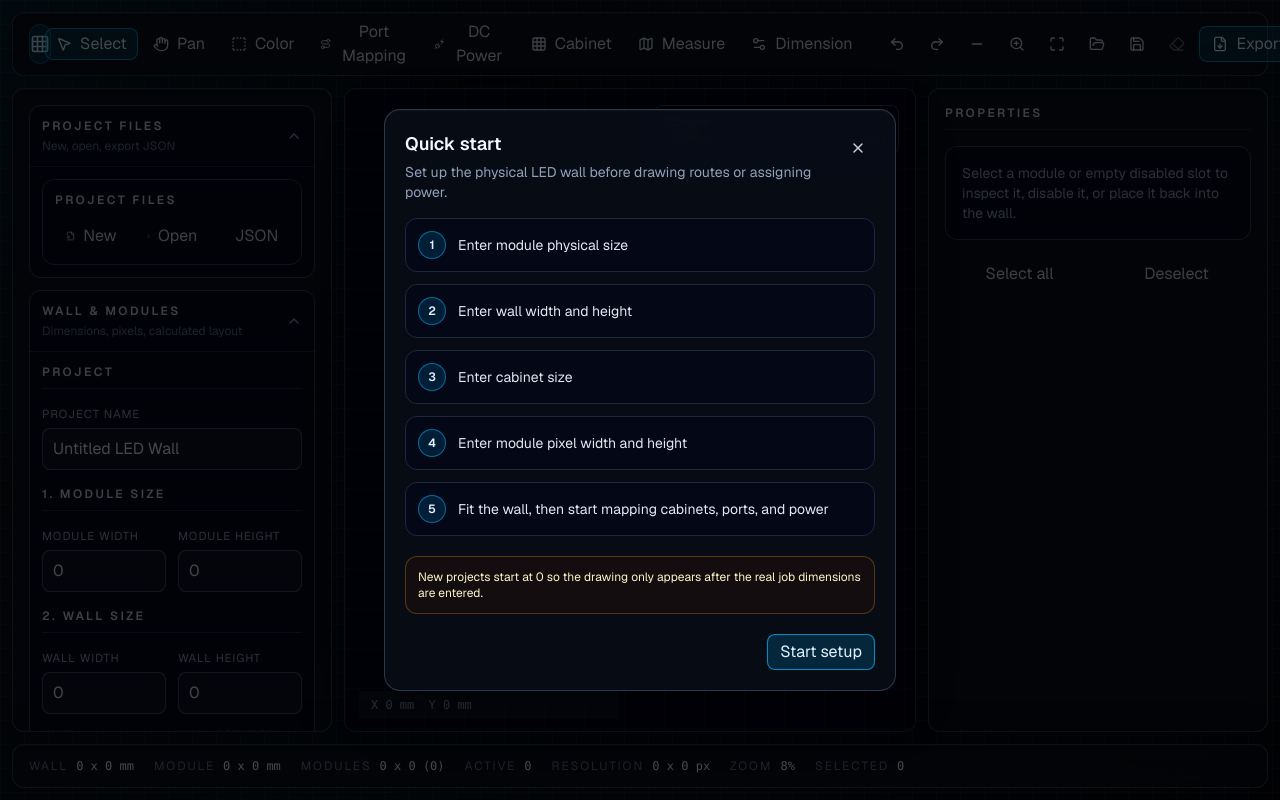
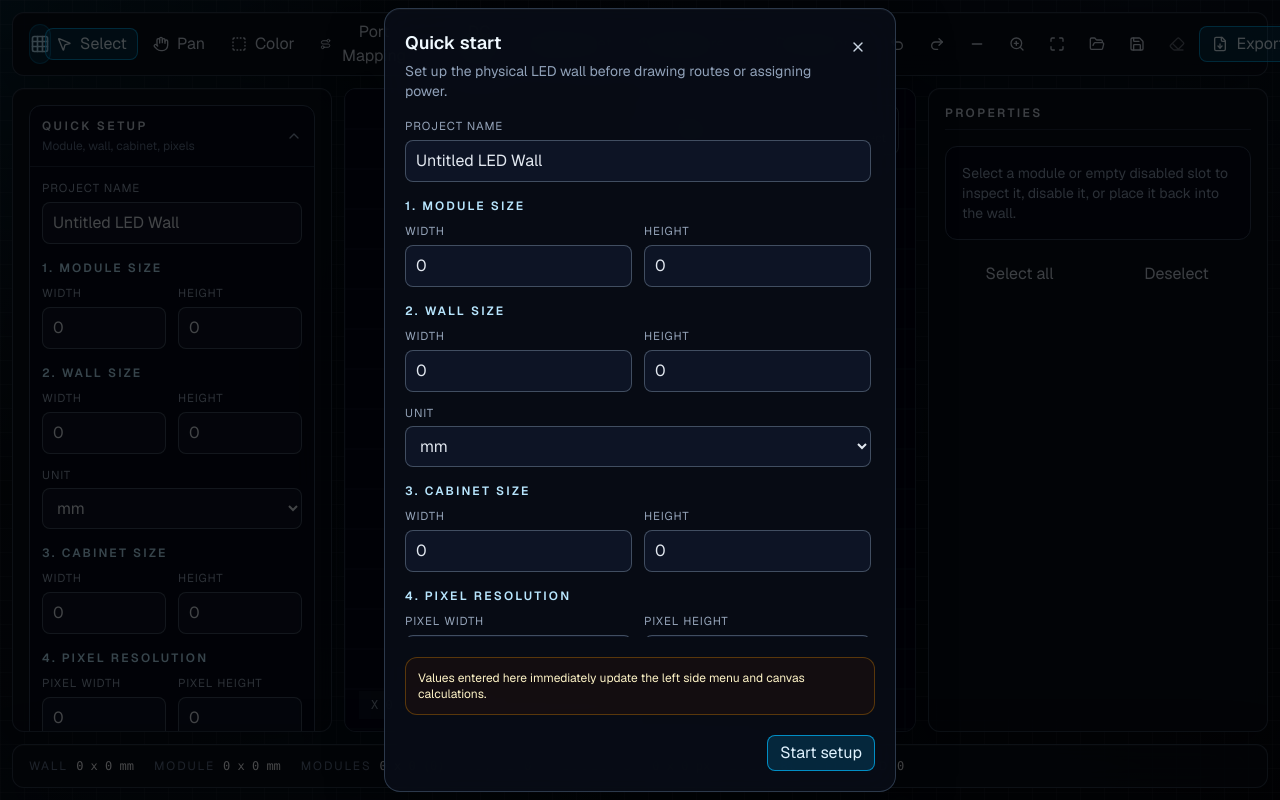
Before and after one commit to bensoymallari-design/MadMapper, a Next.js app: page / in a window 1280 px wide. Built offline with nearby package versions, Linux system fonts and the light colour scheme.

Commit message:
Add live quick setup form
Co-authored-by: bensoymallari-design <bensoymallari-design@users.noreply.github.com>

```diff
--- /dev/null
+++ b/components/editor/QuickSetupForm.tsx
@@ -0,0 +1,98 @@
+"use client";
+
+import { FieldGroup, SelectInput, TextInput } from "@/components/ui/Field";
+import { calculateLayoutMetrics } from "@/lib/calculations";
+import { useEditorStore } from "@/store/editorStore";
+
+export function QuickSetupForm() {
+  const { project, setProjectName, updateWall, updateModuleSettings, updateCabinet } = useEditorStore();
+  const metrics = calculateLayoutMetrics(project.wall, project.module, project.modules);
+
+  return (
+    <div className="space-y-4">
+      <FieldGroup label="Project name">
+        <TextInput value={project.projectName} onChange={(event) => setProjectName(event.target.value)} />
+      </FieldGroup>
+
+      <div>
+        <div className="mb-2 text-xs font-semibold uppercase tracking-[0.18em] text-sky-200">1. Module size</div>
+        <div className="grid grid-cols-2 gap-3">
+          <FieldGroup label="Width">
+            <NumberInput value={project.module.width} onChange={(value) => updateModuleSettings({ width: value })} />
+          </FieldGroup>
+          <FieldGroup label="Height">
+            <NumberInput value={project.module.height} onChange={(value) => updateModuleSettings({ height: value })} />
+          </FieldGroup>
+        </div>
+      </div>
+
+      <div>
+        <div className="mb-2 text-xs font-semibold uppercase tracking-[0.18em] text-sky-200">2. Wall size</div>
+        <div className="grid grid-cols-2 gap-3">
+          <FieldGroup label="Width">
+            <NumberInput value={project.wall.width} onChange={(value) => updateWall({ width: value })} />
+          </FieldGroup>
+          <FieldGroup label="Height">
+            <NumberInput value={project.wall.height} onChange={(value) => updateWall({ height: value })} />
+          </FieldGroup>
+        </div>
+        <div className="mt-3">
+          <FieldGroup label="Unit">
+            <SelectInput value={project.wall.unit} onChange={(event) => updateWall({ unit: event.target.value as typeof project.wall.unit })}>
+              <option value="mm">mm</option>
+              <option value="cm">cm</option>
+              <option value="m">meters</option>
+            </SelectInput>
+          </FieldGroup>
+        </div>
+      </div>
+
+      <div>
+        <div className="mb-2 text-xs font-semibold uppercase tracking-[0.18em] text-sky-200">3. Cabinet size</div>
+        <div className="grid grid-cols-2 gap-3">
+          <FieldGroup label="Width">
+            <NumberInput value={project.cabinet.width} onChange={(value) => updateCabinet({ width: value })} />
+          </FieldGroup>
+          <FieldGroup label="Height">
+            <NumberInput value={project.cabinet.height} onChange={(value) => updateCabinet({ height: value })} />
+          </FieldGroup>
+        </div>
+      </div>
+
+      <div>
+        <div className="mb-2 text-xs font-semibold uppercase tracking-[0.18em] text-sky-200">4. Pixel resolution</div>
+        <div className="grid grid-cols-2 gap-3">
+          <FieldGroup label="Pixel width">
+            <NumberInput value={project.module.pixelWidth} onChange={(value) => updateModuleSettings({ pixelWidth: value })} />
+          </FieldGroup>
+          <FieldGroup label="Pixel height">
+            <NumberInput value={project.module.pixelHeight} onChange={(value) => updateModuleSettings({ pixelHeight: value })} />
+          </FieldGroup>
+        </div>
+      </div>
+
+      <div className="rounded-xl border border-slate-700 bg-slate-950/70 p-3">
+        <div className="mb-2 text-xs font-semibold uppercase tracking-[0.18em] text-slate-300">Calculated preview</div>
+        <dl className="grid grid-cols-2 gap-x-3 gap-y-2 text-xs">
+          <Metric label="Modules" value={`${metrics.columns} x ${metrics.rows}`} />
+          <Metric label="Total" value={`${metrics.totalModules}`} />
+          <Metric label="Resolution" value={`${metrics.wallPixelWidth} x ${metrics.wallPixelHeight} px`} />
+          <Metric label="Active" value={`${metrics.activeModules}`} />
+        </dl>
+      </div>
+    </div>
+  );
+}
+
+function NumberInput({ value, onChange }: { value: number; onChange: (value: number) => void }) {
+  return <TextInput type="number" min={0} value={value} onChange={(event) => onChange(Number(event.target.value))} />;
+}
+
+function Metric({ label, value }: { label: string; value: string }) {
+  return (
+    <>
+      <dt className="text-slate-500">{label}</dt>
+      <dd className="text-right font-mono text-slate-100">{value}</dd>
+    </>
+  );
+}
--- a/components/editor/QuickStartDialog.tsx
+++ b/components/editor/QuickStartDialog.tsx
@@ -2,19 +2,12 @@
 
 import { X } from "lucide-react";
 import { Button } from "@/components/ui/Button";
+import { QuickSetupForm } from "@/components/editor/QuickSetupForm";
 
 interface QuickStartDialogProps {
   open: boolean;
   onClose: () => void;
 }
-
-const steps = [
-  "Enter module physical size",
-  "Enter wall width and height",
-  "Enter cabinet size",
-  "Enter module pixel width and height",
-  "Fit the wall, then start mapping cabinets, ports, and power"
-];
 
 export function QuickStartDialog({ open, onClose }: QuickStartDialogProps) {
   if (!open) return null;
@@ -32,19 +25,12 @@ export function QuickStartDialog({ open, onClose }: QuickStartDialogProps) {
           </Button>
         </div>
 
-        <ol className="space-y-3">
-          {steps.map((step, index) => (
-            <li key={step} className="flex gap-3 rounded-xl border border-slate-800 bg-slate-950/70 p-3">
-              <span className="flex h-7 w-7 shrink-0 items-center justify-center rounded-full border border-sky-400/50 bg-sky-500/15 text-xs font-semibold text-sky-100">
-                {index + 1}
-              </span>
-              <span className="pt-1 text-sm text-slate-200">{step}</span>
-            </li>
-          ))}
-        </ol>
+        <div className="max-h-[65vh] overflow-y-auto pr-1">
+          <QuickSetupForm />
+        </div>
 
         <div className="mt-5 rounded-xl border border-amber-500/30 bg-amber-950/20 p-3 text-xs text-amber-100">
-          New projects start at 0 so the drawing only appears after the real job dimensions are entered.
+          Values entered here immediately update the left side menu and canvas calculations.
         </div>
 
         <div className="mt-5 flex justify-end">
--- a/components/editor/WallEditor.tsx
+++ b/components/editor/WallEditor.tsx
@@ -12,6 +12,7 @@ import { MappingSettingsPanel } from "@/components/editor/panels/MappingSettings
 import { ModuleSettingsPanel } from "@/components/editor/panels/ModuleSettings";
 import { WallSettingsPanel } from "@/components/editor/panels/WallSettings";
 import { QuickStartDialog } from "@/components/editor/QuickStartDialog";
+import { QuickSetupForm } from "@/components/editor/QuickSetupForm";
 import { useEditorStore } from "@/store/editorStore";
 
 export function WallEditor() {
@@ -101,6 +102,9 @@ export function WallEditor() {
       <div className="grid min-h-0 flex-1 grid-cols-[320px_minmax(0,1fr)_340px] gap-3">
         <aside className="panel min-h-0 overflow-y-auto rounded-xl p-4">
           <div className="space-y-3">
+            <CollapsiblePanel title="Quick Setup" description="Module, wall, cabinet, pixels" defaultOpen>
+              <QuickSetupForm />
+            </CollapsiblePanel>
             <CollapsiblePanel title="Project Files" description="New, open, export JSON" defaultOpen>
               <ProjectManager />
             </CollapsiblePanel>
```
